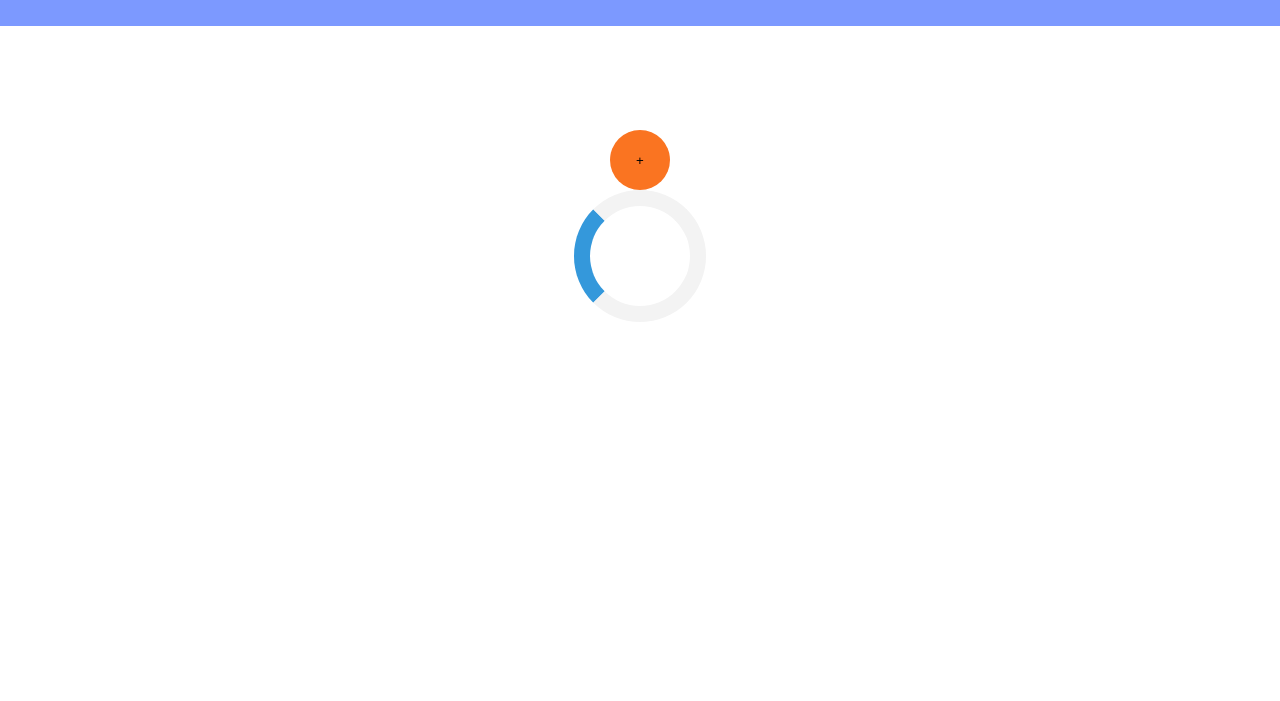
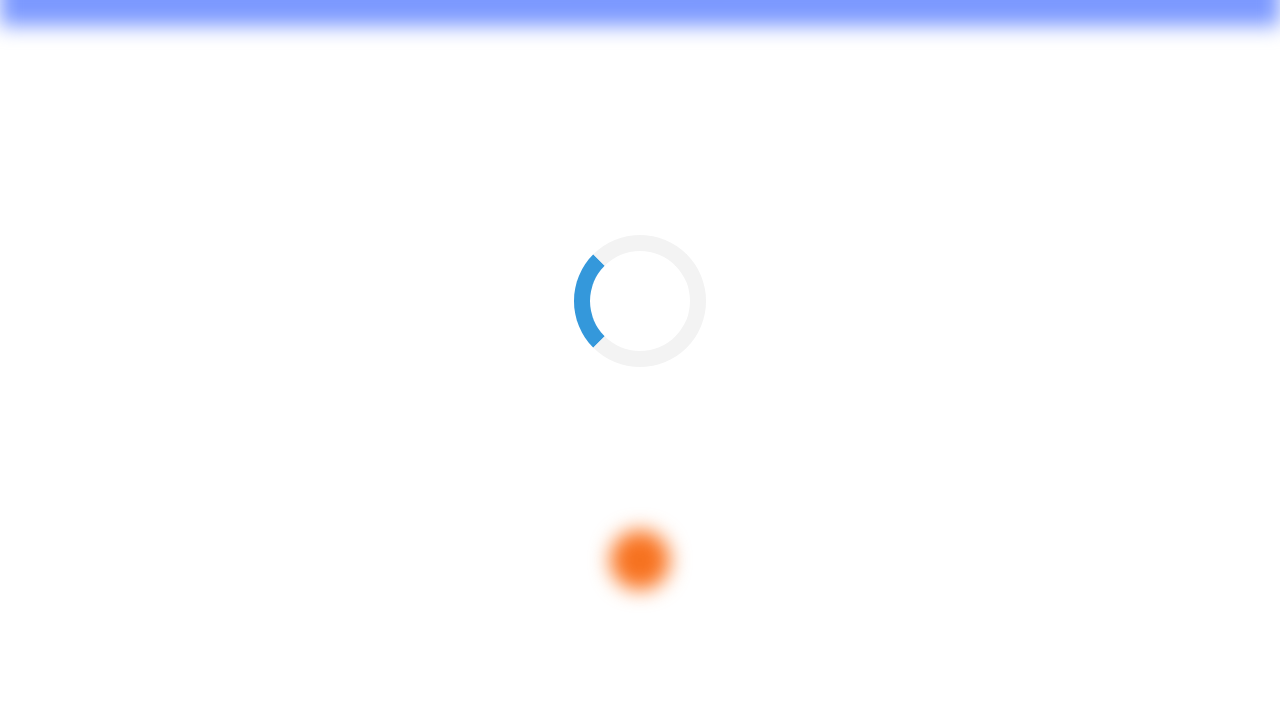
Before and after one commit to danielpetrov/pet-store, a website with bundled scripts: page index.html in a window 1280 px wide. Shown: the part 99-800 px from the top of the page. Built offline with nearby package versions, Linux system fonts and the light colour scheme; files whose address does not match are found by name.

Commit message:
added blurred background during loading

```diff
--- a/index-pet-list.js
+++ b/index-pet-list.js
@@ -4,6 +4,7 @@ const petsMockData = [{"petId":42,"petName":"Gosho","addedDate":"2022-10-31","ki
 const petKindsMockData = [{"displayName":"Parrot","value":3}, {"displayName":"Cat","value":1}, {"displayName":"Dog","value":2}]
 const displayedPets = document.getElementById("pet-list")
 const loader = document.getElementById("loader")
+const blurredDiv  = document.getElementById("blurred-div")
 
 function renderPetList(pets, petKinds) { // TODO: rename
     console.log(pets)
@@ -48,9 +49,11 @@ function renderPetInfoModal() {
 
 function switchLoader(isLoading) {
     if (isLoading === true) {
+        blurredDiv.setAttribute("class", "blurred")
         loader.style.visibility = "visible"
     } else if (isLoading === false) {
         loader.style.visibility = "hidden"
+        blurredDiv.classList.remove("blurred")
     }
     // html isLoading true -> show
 }
--- a/index.css
+++ b/index.css
@@ -1,3 +1,15 @@
+body {
+    filter: none
+}
+
+.blurred {
+    filter: blur(10px);
+}
+
+#blurred-div {
+    height: 600px;
+}
+
 .orange-line {
     height: 30px;
     background-color: #FA7421;
@@ -34,6 +46,7 @@
     width: 100%;
     justify-content: center;
     margin-top: 50px;
+    height: 400px;
 }
 
 .pet-card {
@@ -56,6 +69,9 @@
     display: block;
     margin: auto;
     margin-top: 50px;
+    left: 0;
+    right: 0;
+    bottom: 20px;
 }
 
 .popup-pet-window {
@@ -142,6 +158,12 @@
     margin: auto;
     animation: spin 2s linear infinite;
     visibility: hidden;
+    filter: none !important;
+    position: absolute;
+    left: 0;
+    right: 0;
+    top: 0;
+    bottom: 0;
 }
 
 @keyframes spin {
--- a/index.html
+++ b/index.html
@@ -8,6 +8,7 @@
     <link rel="stylesheet" href="index.css">
 </head>
 <body>
+    <div id="blurred-div">
     <div class="header">
         <div class="orange-line"></div>
         <div class="blue-line">
@@ -20,6 +21,7 @@
     <div class="popup-pet-window"id="popup-pet"></div>
 
     <button class="add-button" id="add-new-pet-button">+</button>
+    </div>
 
     <div class="loader" id="loader"></div>
 
```
